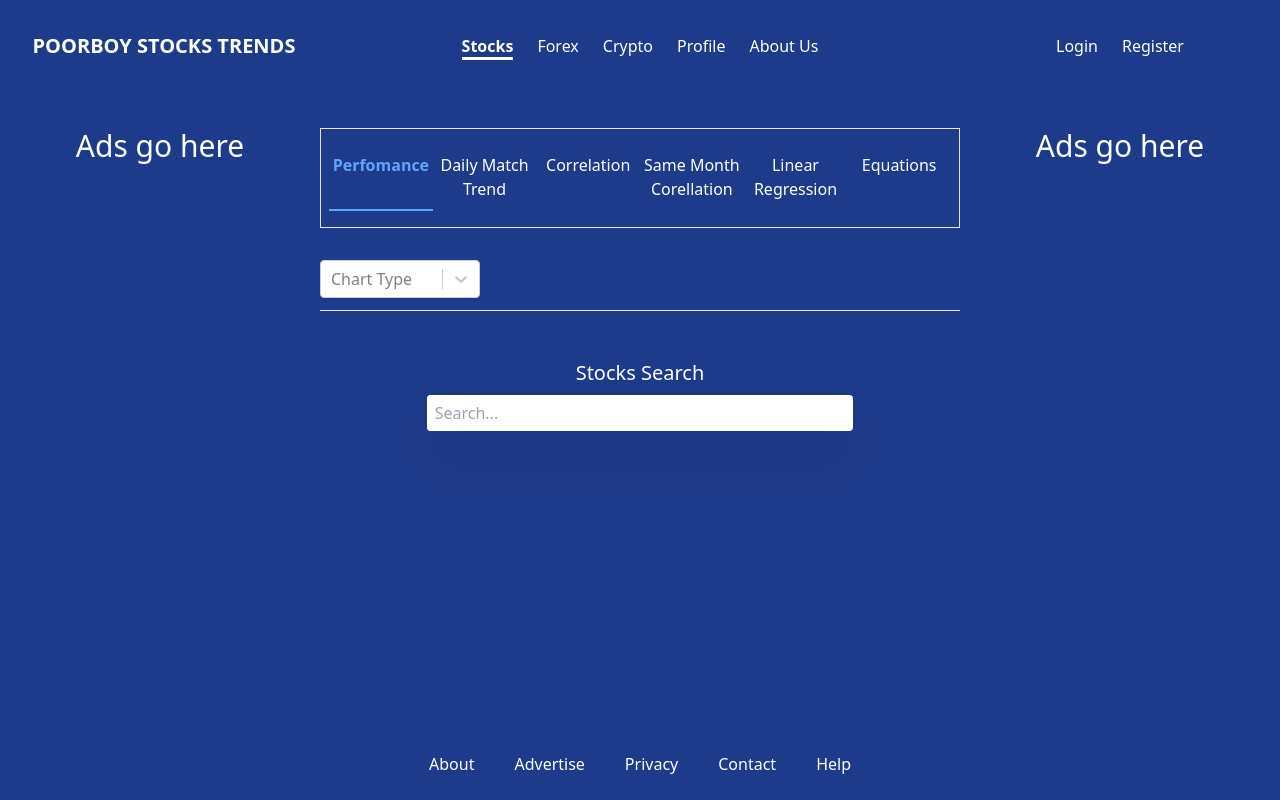
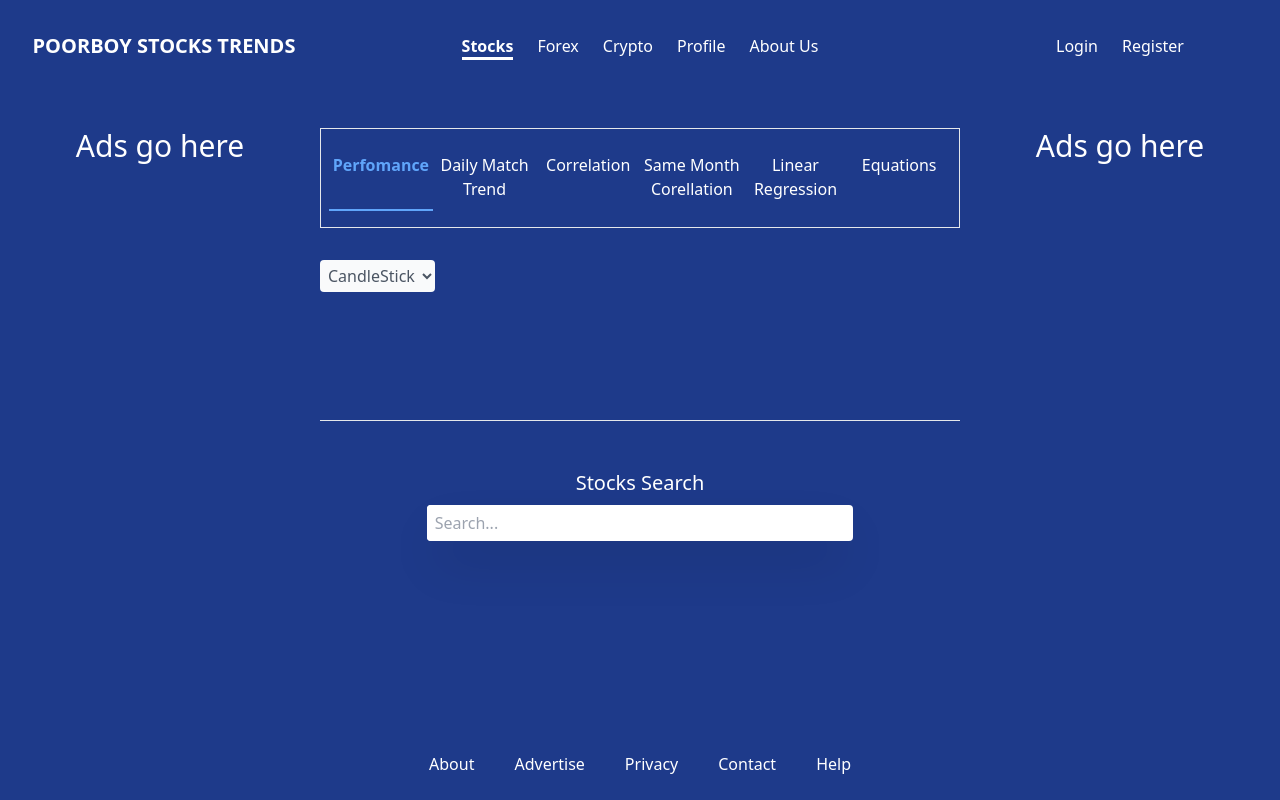
Before and after one commit to codeddave/poorboystockstrends, a React (Create React App) app: page /stocks in a window 1280 px wide. Built offline with nearby package versions, Linux system fonts and the light colour scheme.

Commit message:
replaced react select

```diff
--- a/package.json
+++ b/package.json
@@ -22,13 +22,14 @@
     "node-sass": "^6.0.1",
     "react": "^17.0.2",
     "react-click-away-listener": "^2.0.5",
+    "react-day-picker": "^7.4.10",
     "react-dom": "^17.0.2",
     "react-hamburger-menu": "^1.2.1",
-    "react-icons": "^4.2.0",
+    "react-icons": "^4.3.1",
     "react-loader-spinner": "^4.0.0",
     "react-router-dom": "^5.3.0",
     "react-scripts": "4.0.3",
-    "react-select": "^4.3.1",
+    "react-select": "^5.1.0",
     "react-toastify": "^8.0.3",
     "react-virtualized": "^9.22.3",
     "typescript": "^4.4.3",
--- a/src/pages/Stocks/index.tsx
+++ b/src/pages/Stocks/index.tsx
@@ -1,6 +1,5 @@
 //import { useState } from "react"
-import { FC, useState } from "react";
-import Select from "react-select";
+import { FC, useEffect, useState } from "react";
 
 import { getStockInfo } from "../../api";
 import Loader from "react-loader-spinner";
@@ -13,26 +12,44 @@ import { useTabs } from "../../components/hooks/useTabs";
 import { TabTypes } from "../../definitions";
 //import {MeasuredCellParent} from 'react-virtualized/dist/es/CellMeasurer'
 //create enum for chattypes
+enum ChartTypes {
+  candleStick = "CandleStick",
+  area = "Area",
+  line = "Line",
+}
+
 const Stocks: FC = () => {
   const [showResults, setShowResults] = useState(true);
+  const [chartType, setChartType] = useState<ChartTypes>(
+    ChartTypes.candleStick
+  );
+  useEffect(() => {
+    console.log(chartType);
+  }, [chartType]);
   const { onTabClick, tab } = useTabs<TabTypes>(TabTypes.performance);
   console.log(showResults);
+
+  const handleChanges = (e: React.ChangeEvent<HTMLSelectElement>) => {
+    setChartType(e.target.value as ChartTypes);
+  };
   const renderTabDetails = (currentTab: TabTypes) => {
     switch (currentTab) {
       case TabTypes.performance:
         return (
           <>
-            <div className="w-40 pb-3">
-              <Select
+            <div className="w-40 mb-32 ">
+              <select
+                name=""
+                id=""
+                value={chartType}
+                onChange={handleChanges}
                 placeholder="Chart Type"
-                className=" text-gray-600"
-                options={[
-                  { value: "CandleStick", label: "CandleStick" },
-                  { value: "Line", label: "Line" },
-                  { value: "Area", label: "Area" },
-                ]}
-                isSearchable={false}
-              />
+                className="text-gray-600 py-1 px-1 rounded bg-gray-50"
+              >
+                <option value="CandleStick">CandleStick</option>
+                <option value="Area">Area</option>
+                <option value="Line">Line</option>
+              </select>
             </div>
             <section className="border-t">
               <p className="text-center text-xl pt-6 md:pt-12 ">
@@ -56,9 +73,9 @@ const Stocks: FC = () => {
                 ) : null}
               </div>
               {searchQuery && showResults ? (
-                <ul className="mt-2 w-full lg:w-2/3 mx-auto h-full bg-white flex flex-col divide-y rounded relative z-20 border">
+                <ul className="mt-2 w-full lg:w-2/3 mx-auto h-full bg-white flex flex-col divide-y rounded relative border">
                   {stockData?.data ? (
-                    <div className="w-full h-64  bg-white z-30">
+                    <div className="w-full h-64  bg-white ">
                       <AutoSizer>
                         {({ width, height }) => {
                           return (
@@ -127,7 +144,7 @@ const Stocks: FC = () => {
         key={key}
         style={style}
         onClick={() => handleStockSelect(stockData?.data[index]?.symbol)}
-        className="pl-2.5 py text-xs md:text-lg text-black p hover:bg-blue-600  hover:text-gray-200    absolute  t0p-0 z-50 border-b  flex"
+        className="pl-2.5 py text-xs md:text-lg text-black p hover:bg-blue-600  hover:text-gray-200   border-b  flex"
       >
         {stockData?.data[index]?.symbol}
       </li>
@@ -135,7 +152,7 @@ const Stocks: FC = () => {
   };
 
   return (
-    <div className="flex-grow  relative  ">
+    <div className="flex-grow  ">
       <nav className="flex mb-8 py-3 md:py-4 flex-wrap justify-center w-full mx-auto border  px-1 md:px-2 ">
         <Tab
           onClick={() => onTabClick(TabTypes.performance)}
```
Also changed, not shown: 1 other file (tests, documents, lock files or other folders).
